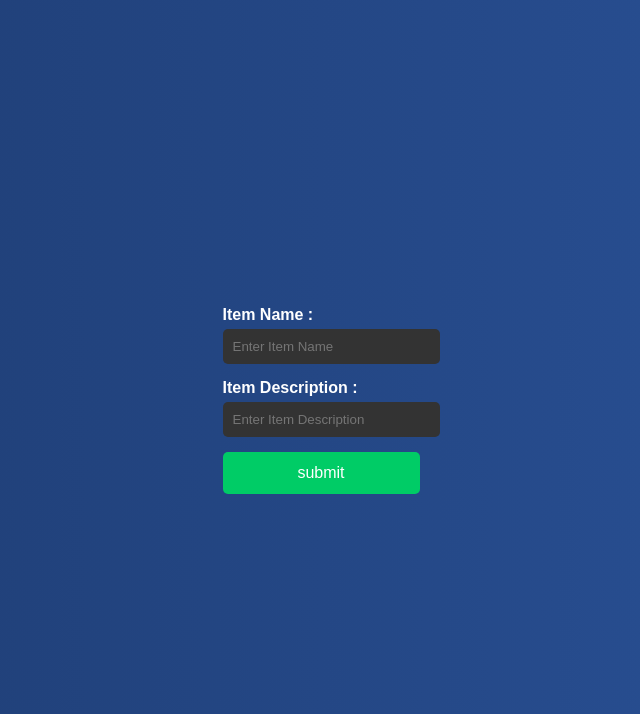
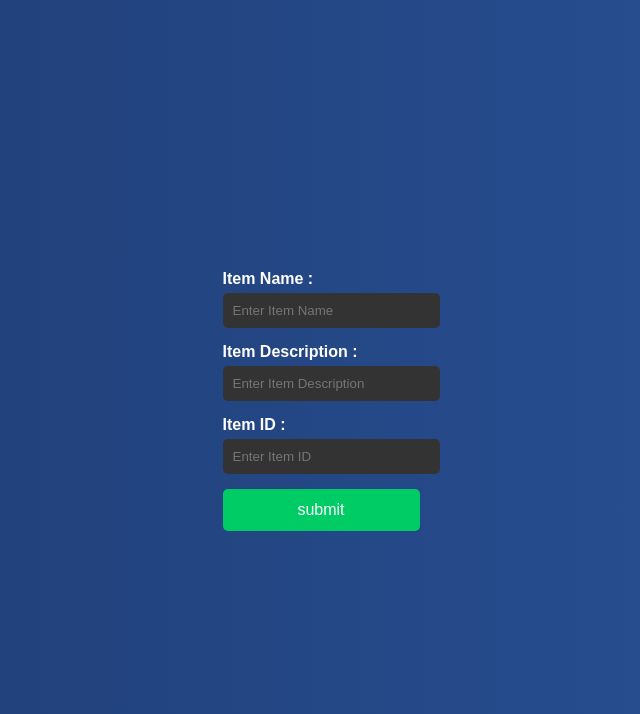
Before and after one commit to umangpatel9997/Devops, a Flask app: page /to-do in a window 1280 px wide. Shown: the top 714 px of the page, without its empty margins (319-959 px from the left). Run offline with Flask 3, Linux system fonts and the light colour scheme.

Commit message:
Item ID Added to master_1

```diff
--- a/frontend/templates/todo.html
+++ b/frontend/templates/todo.html
@@ -13,6 +13,9 @@
             <br>
             <label for="itemDescription">Item Description : </label>
             <input type="text" name="itemDescription" id="itemDescription" placeholder="Enter Item Description"/>
+            <br>
+            <label for="itemID">Item ID : </label>
+            <input type="text" name="itemID" id="itemID" placeholder="Enter Item ID"/>
             <br>
             <input type="submit" value="submit"/>
         </form>
```
